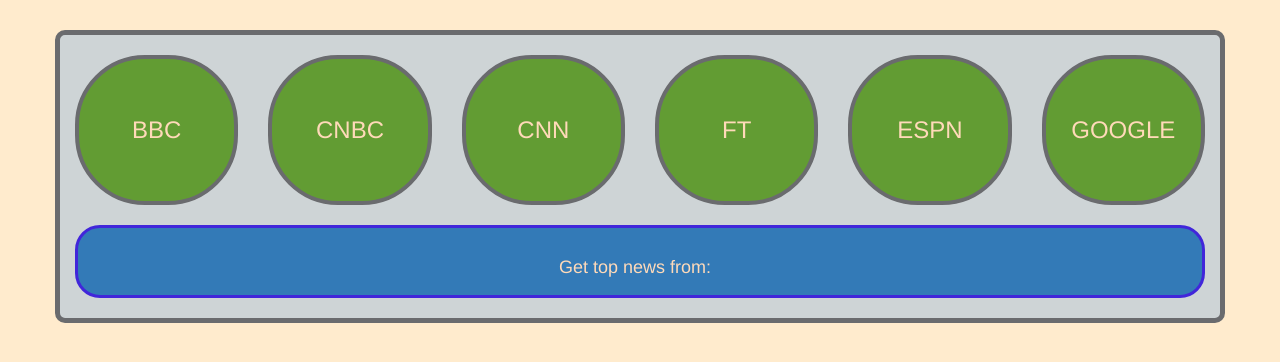
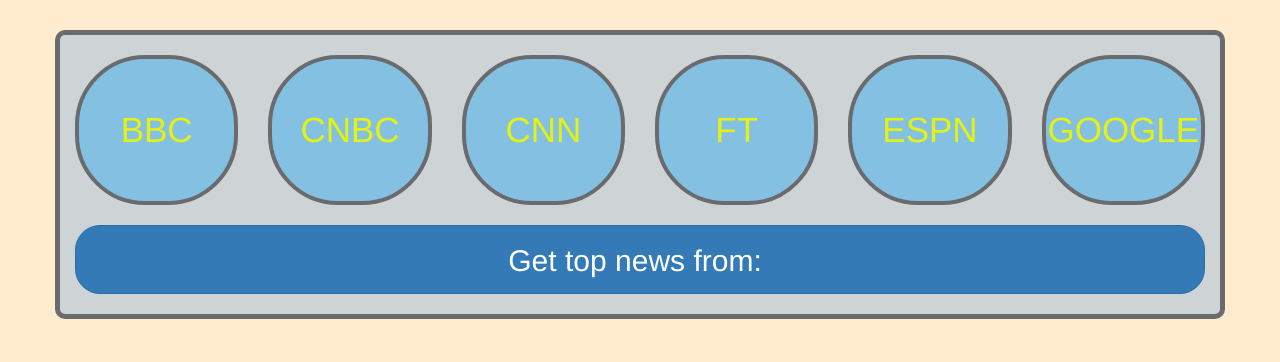
Before and after one commit to Lavitr/ReduxAsyncActions, a React app: page / in a window 1280 px wide. Built offline with nearby package versions, Linux system fonts and the light colour scheme.

Commit message:
styles updated

```diff
--- a/src/containers/TopNews.js
+++ b/src/containers/TopNews.js
@@ -4,7 +4,7 @@
 import { NewsItem } from '../components/NewsItem';
 
 let TopNews = ({ channels, loading }) => {
-    let topNews = null;
+    let topNews = "";
 
     if (channels) {
         topNews = channels.map((article, index) =>
--- a/src/css/styles.css
+++ b/src/css/styles.css
@@ -21,7 +21,7 @@
 }
 
 .channel-button{
-    background-color: rgb(98, 156, 51);
+    background-color: rgb(132, 192, 226);
     position: relative;
     margin:20px auto;
     height: 150px;
@@ -41,8 +41,8 @@
     top:50%;
     left:50%;
     transform: translate(-50%,-50%);
-    font-size: 3.0vh;
-    color: peachpuff;
+    font-size: 35px;
+    color: rgb(227, 241, 21);
 }
 
 .article-wrapper{
@@ -71,11 +71,7 @@
 
 .btn{
     margin-bottom:20px;
-    border:3px solid rgb(65, 38, 218);
-}
-
-.btn-primary{
-    color: peachpuff;
+    font-size: 30px;
 }
 
 .btn-lg{
```
